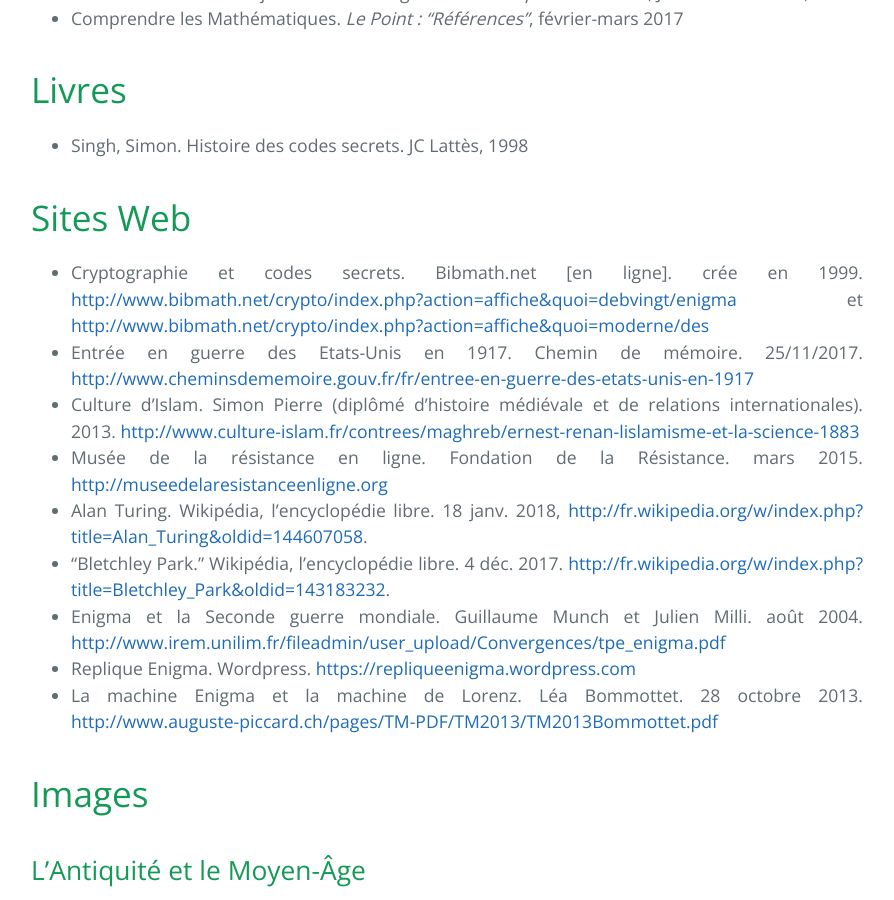
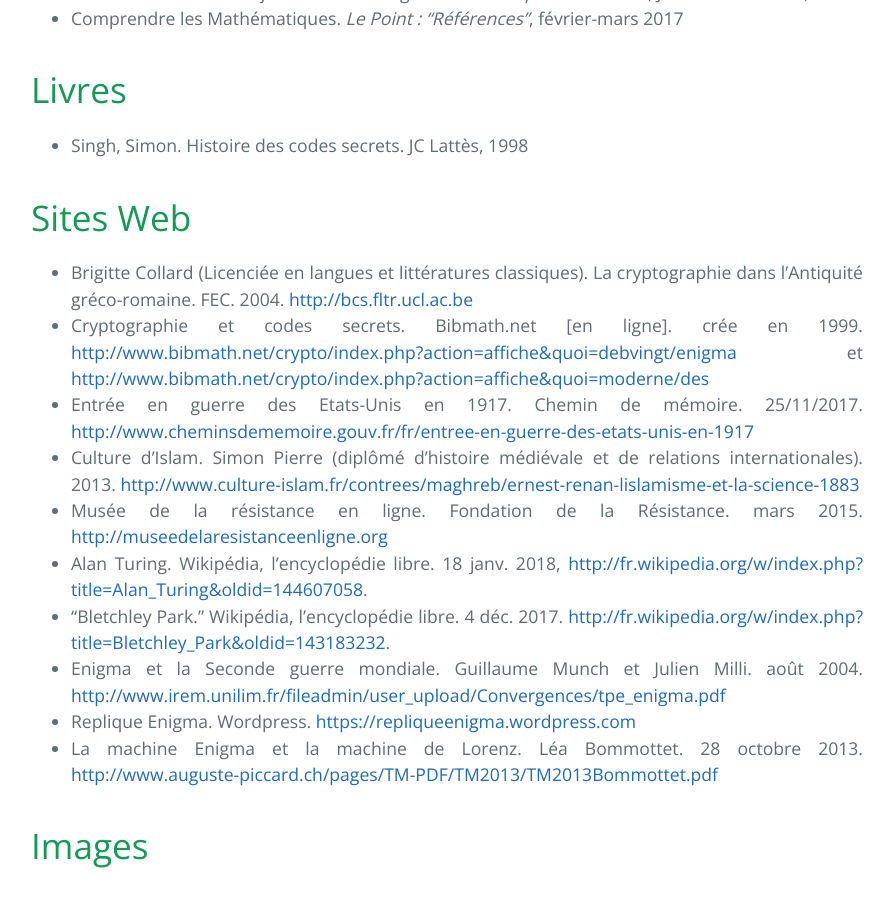
Before and after one commit to SamuelGallay/CryptoTPE, a Jekyll site: the page built from pages/sources.md, in a window 1280 px wide and 900 px high, scrolled down 784 px. Shown: the whole window, without its empty margins (193-1087 px from the left). Built offline with Jekyll 4.4.1, drawn with Linux system fonts in a browser that asks for light colours; our own code applies the rules of GitHub Pages for plain Markdown files.

Commit message:
Update sources.md

```diff
--- a/pages/sources.md
+++ b/pages/sources.md
@@ -17,6 +17,7 @@
 * Singh, Simon. Histoire des codes secrets. JC Lattès, 1998
 
 # Sites Web
+* Brigitte Collard (Licenciée en langues et littératures classiques). La cryptographie dans l'Antiquité gréco-romaine. FEC. 2004. [http://bcs.fltr.ucl.ac.be](http://bcs.fltr.ucl.ac.be/FE/07/CRYPT/Crypto44-63.html#4)
 * Cryptographie et codes secrets. Bibmath.net [en ligne]. crée en 1999. [http://www.bibmath.net/crypto/index.php?action=affiche&quoi=debvingt/enigma](http://www.bibmath.net/crypto/index.php?action=affiche&quoi=debvingt/enigma) et [http://www.bibmath.net/crypto/index.php?action=affiche&quoi=moderne/des](http://www.bibmath.net/crypto/index.php?action=affiche&quoi=moderne/des)
 * Entrée en guerre des Etats-Unis en 1917. Chemin de mémoire. 25/11/2017.
 [http://www.cheminsdememoire.gouv.fr/fr/entree-en-guerre-des-etats-unis-en-1917](http://www.cheminsdememoire.gouv.fr/fr/entree-en-guerre-des-etats-unis-en-1917)
```
